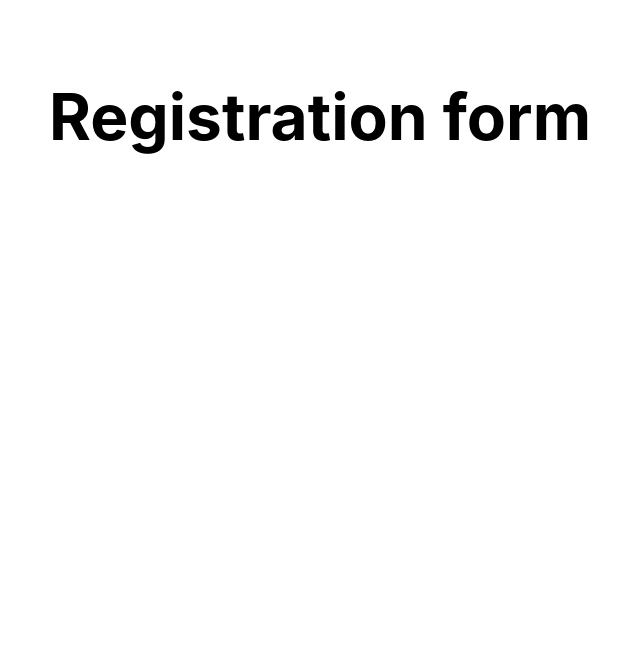
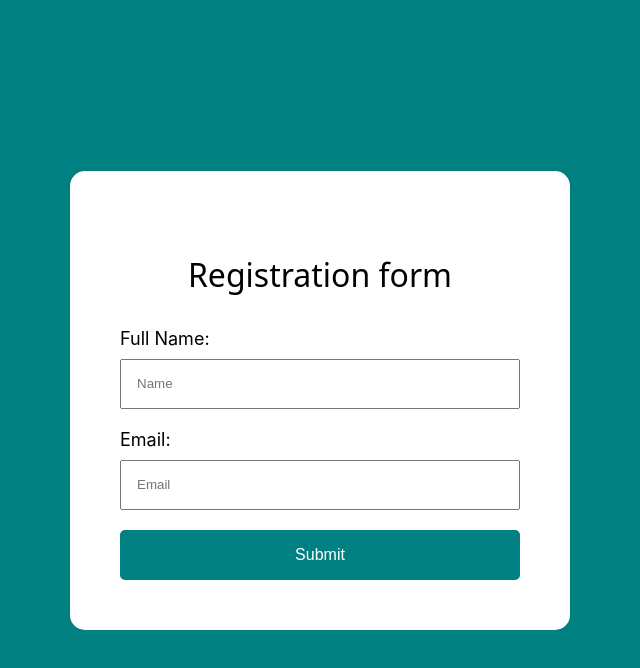
Before and after one commit to mutairibassam/mutairibassam.github.io, a Next.js app in the folder datum/: page /registration in a window 1280 px wide. Shown: the top 668 px of the page, without its empty margins (320-960 px from the left). Built offline with nearby package versions, Linux system fonts and the light colour scheme.

Commit message:
UPDATE: add registration page

```diff
--- a/datum/pages/index.tsx
+++ b/datum/pages/index.tsx
@@ -54,7 +54,7 @@ export default function Home() {
 
         <Link href="/registration">
           <a className={styles.reg_btn} >
-            <p>Register?</p>
+            <p>wanna join?</p>
           </a>
         </Link>
 
--- a/datum/pages/registration.tsx
+++ b/datum/pages/registration.tsx
@@ -1,13 +1,39 @@
-import styles from '../styles/Home.module.scss'
+import styles from "../styles/Registration.module.scss";
 
 export default function Registration() {
     return (
         <div>
-        <main className={styles.main}>
-            <h1 className={styles.title}>
-                Registration form
-            </h1>
-        </main>
+            <main>
+                <div className={styles.container}>
+                    <div className={styles.box}>
+                        <p className={styles.description}>Registration form</p>
+
+                        <form>
+                            <div className={styles.category}>
+                                <label>Full Name:</label>
+                            </div>
+                            <input
+                                placeholder="Name"
+                                className={styles.field_input}
+                            ></input>
+
+                            <div className={styles.category}>
+                                <label>Email:</label>
+                            </div>
+
+                            <input
+                                placeholder="Email"
+                                className={styles.field_input}
+                            ></input>
+                            <div>
+                                <button className={styles.submit}>
+                                    Submit
+                                </button>
+                            </div>
+                        </form>
+                    </div>
+                </div>
+            </main>
         </div>
-    )
+    );
 }
--- /dev/null
+++ b/datum/styles/Registration.module.scss
@@ -0,0 +1,55 @@
+$primary_color: teal;
+
+.container {
+    min-height: 100vh;
+    padding: 0 0.5rem;
+    display: flex;
+    flex-direction: column;
+    justify-content: center;
+    align-items: center;
+    height: 100vh;
+    background-color: $primary_color;
+}
+
+.main {
+    padding: 5rem 0;
+    flex: 1;
+    display: flex;
+    flex-direction: column;
+    justify-content: center;
+    align-items: center;
+}
+
+.description {
+    font-size: 2rem;
+    font-family: system-ui;
+    text-align: center;
+}
+
+.category {
+    margin-bottom: 10px;
+    font-size: large;
+}
+
+.field_input {
+    width: 400px;
+    height: 50px;
+    padding: 15px;
+    margin-bottom: 20px;
+}
+
+.submit {
+    width: -webkit-fill-available;
+    font-size: 1rem;
+    border: none;
+    border-radius: 5px;
+    background-color: teal;
+    height: 50px;
+    color: white;
+}
+
+.box {
+    background-color: white;
+    padding: 50px;
+    border-radius: 15px;
+}
```
Also changed, not shown: 1 other file (tests, documents, lock files or other folders).
